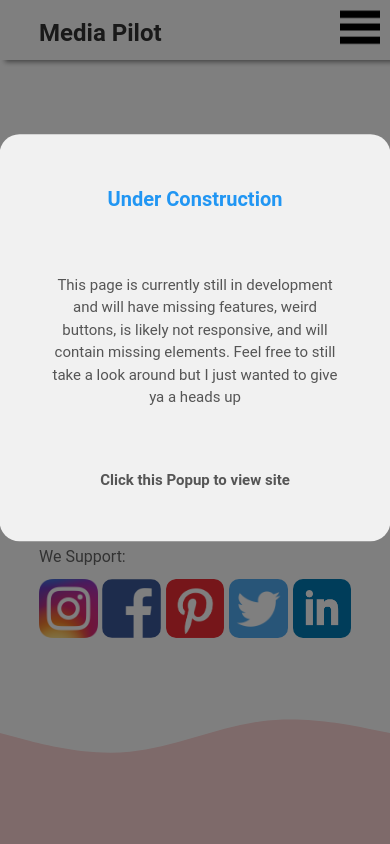
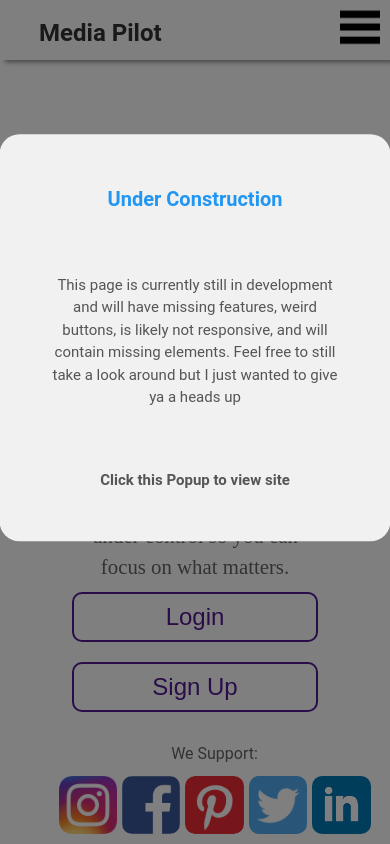
Before and after one commit to JonLev03-hub/Media-Pilot, a React (Create React App) app: page / in a window 390 px wide. Shown: the top 844 px of the page. Built offline with nearby package versions, Linux system fonts and the light colour scheme.

Commit message:
about is responsive fully

```diff
--- a/src/pages/Landing/About.module.css
+++ b/src/pages/Landing/About.module.css
@@ -38,7 +38,6 @@
 .containerHalf,
 .containerHalfImg{
     width:40%;
-    min-width:450px;
     position:relative;
     min-height:10px;
     min-height:300px;
@@ -105,28 +104,33 @@
 
 /* Media Queries */
 
-@media screen and (max-width: 1000px) {
+@media screen and (max-width: 900px) {
     .containerHalf {
-        width:100vw;
-        min-height:0px;
-        min-width:0;
+        text-align:center;
+        display:flex;
+        flex-direction:column;
+        align-items: center;
+        width:70vw;
     }
-    .section:nth-child(1) {
-        min-height: 65vh;
+    #displayOne {
+        display: none;
     }
-    .containerHalfImg {
-        display:none;
+    .button {
+        width:90%;
+        margin:10px 0;
     }
+    .p,
+    .h1,
+    .h3 {
+        text-align: center;
+    }
+}
+
+@media screen and (max-width: 700px) {
     .h1 {
-        font-size:3.5rem;
+        font-size:2.5rem;
     }
     .h3 {
-        font-size: 1.8rem;
-    }
-    .p {
-        font-size:1.1rem;
-    }
-    #displayOne {
-    display:none;
+        font-size: 1.4rem;
     }
 }
--- a/src/pages/Landing/Landing.module.css
+++ b/src/pages/Landing/Landing.module.css
@@ -3,3 +3,9 @@
     margin-top:60px;
     /* background-image: linear-gradient(to top, var(--color-secondary),10%,transparent,white); */
 }
+
+@media screen and (max-width: 800px) {
+    .main {
+        width:80vw;
+    }
+}
```
